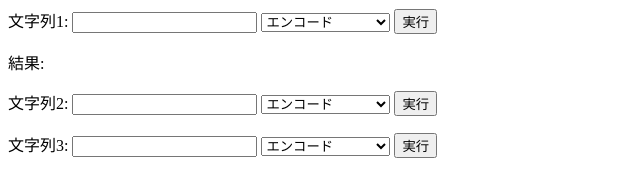
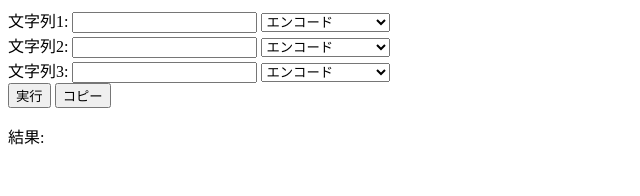
Before and after one commit to ASST-OP/encoding-Tool, a plain HTML site: page index.html in a window 1280 px wide. Both pictures are taken after a click on the button "実行". Shown: the whole page, without its empty margins (0-640 px from the left). Drawn offline with Linux system fonts and the light colour scheme.

Commit message:
index.html を更新

```diff
--- a/index.html
+++ b/index.html
@@ -15,8 +15,6 @@
             <option value="encode">エンコード</option>
             <option value="noEncode">エンコードしない</option>
         </select>
-        <button onclick="processText(1)">実行</button>
-        <p id="result1"></p>
     </section>
 
     <!-- セクション2 -->
@@ -27,8 +25,6 @@
             <option value="encode">エンコード</option>
             <option value="noEncode">エンコードしない</option>
         </select>
-        <button onclick="processText(2)">実行</button>
-        <p id="result2"></p>
     </section>
 
     <!-- セクション3 -->
@@ -39,18 +35,54 @@
             <option value="encode">エンコード</option>
             <option value="noEncode">エンコードしない</option>
         </select>
-        <button onclick="processText(3)">実行</button>
-        <p id="result3"></p>
     </section>
 
+    <button onclick="processText()">実行</button>
+    <button onclick="copyResult()">コピー</button>
+
+    <p id="result"></p>
+
     <script>
-        function processText(sectionNumber) {
+        function processText() {
+            // ユーザーが指定した文字列とエンコードのオプションを取得
+            var text1 = getTextWithEncoding("inputText1", "encodeOption1");
+            var text2 = getTextWithEncoding("inputText2", "encodeOption2");
+            var text3 = getTextWithEncoding("inputText3", "encodeOption3");
+
+            // 文字列を足し合わせて表示
+            var resultElement = document.getElementById("result");
+            resultElement.textContent = "結果: " + (text1 + text2 + text3);
+        }
+
+        function copyResult() {
+            // 結果をコピー
+            var resultElement = document.getElementById("result");
+            var resultText = resultElement.textContent;
+
+            // コピー用のテキストエリアを作成して値をセット
+            var copyTextArea = document.createElement("textarea");
+            copyTextArea.value = resultText;
+
+            // テキストエリアをページに追加
+            document.body.appendChild(copyTextArea);
+
+            // テキストエリアの選択とコピー
+            copyTextArea.select();
+            document.execCommand("copy");
+
+            // テキストエリアを削除
+            document.body.removeChild(copyTextArea);
+
+            alert("コピーが成功しました: " + resultText);
+        }
+
+        function getTextWithEncoding(textInputId, encodeOptionId) {
             // ユーザーが指定した文字列を取得
-            var inputElement = document.getElementById("inputText" + sectionNumber);
+            var inputElement = document.getElementById(textInputId);
             var textToProcess = inputElement.value;
 
             // エンコードのオプションを取得
-            var encodeOptionElement = document.getElementById("encodeOption" + sectionNumber);
+            var encodeOptionElement = document.getElementById(encodeOptionId);
             var encodeOption = encodeOptionElement.value;
 
             // エンコードの選択に応じて文字列を処理
@@ -58,9 +90,7 @@
                 textToProcess = encodeURIComponent(textToProcess);
             }
 
-            // 結果を表示
-            var resultElement = document.getElementById("result" + sectionNumber);
-            resultElement.textContent = "結果: " + textToProcess;
+            return textToProcess;
         }
     </script>
 
```
